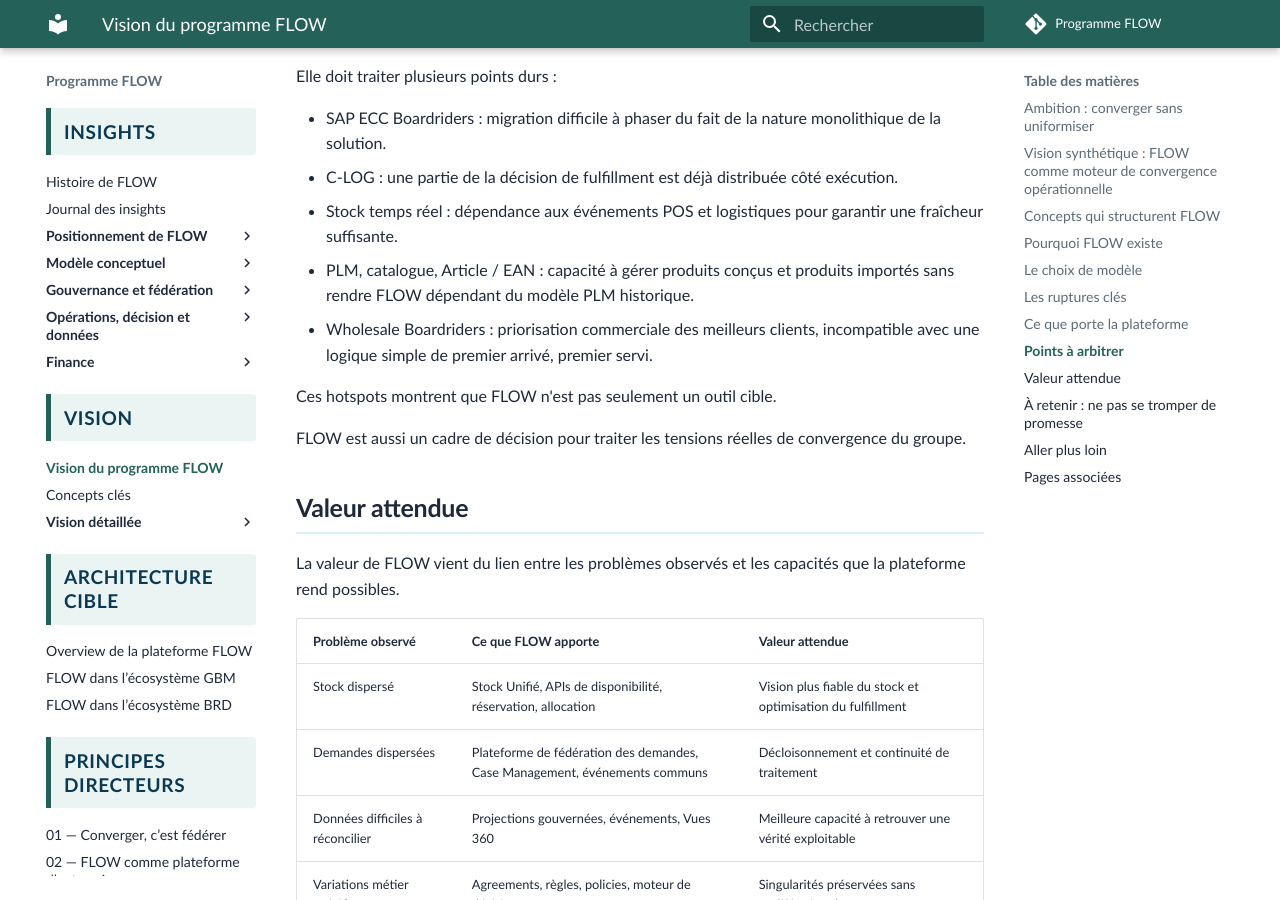
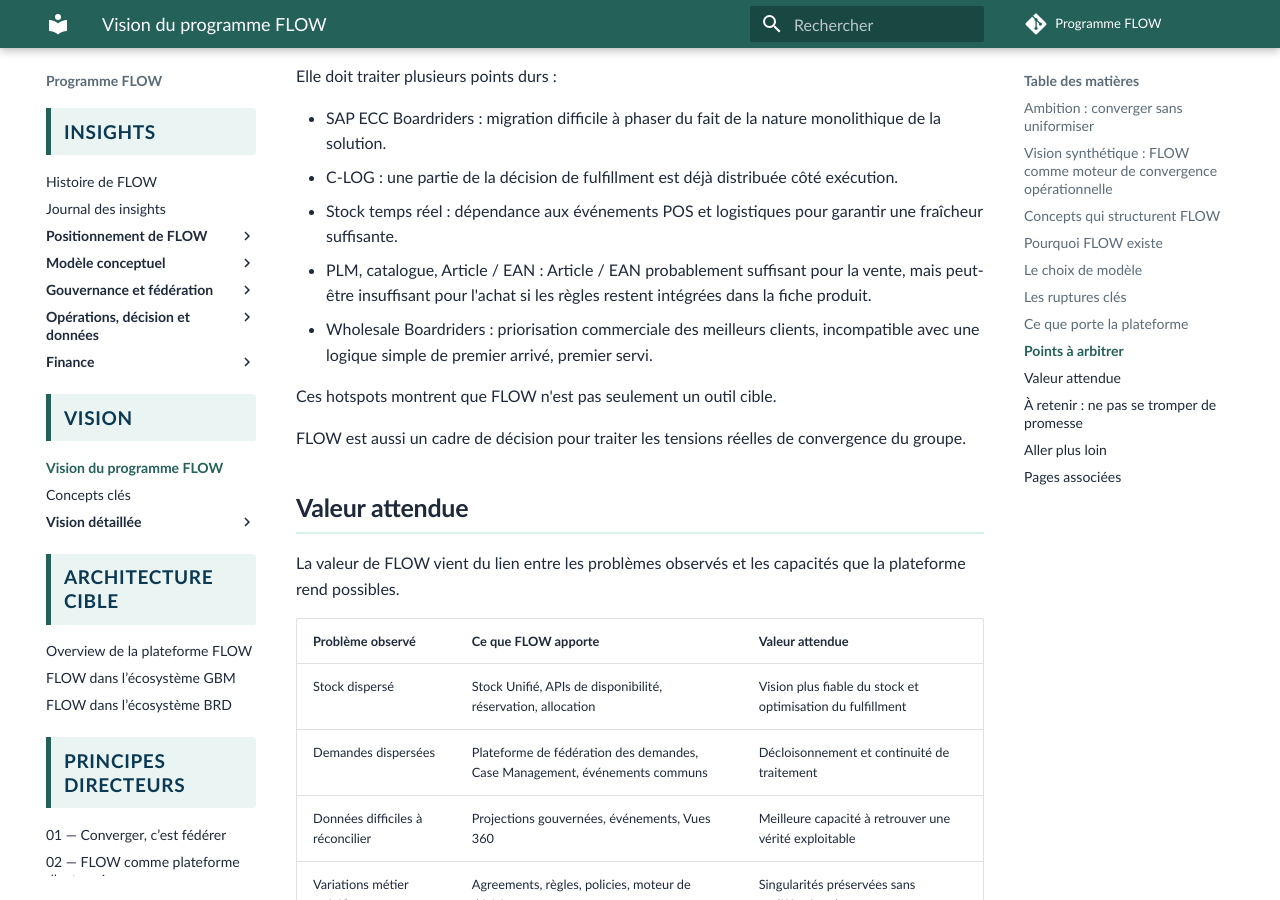
Before and after one commit to laurent-sintes/FLOW-Program, an MkDocs documentation site: the page built from docs/vision/vision-programme-flow.md, in a window 1280 px wide and 900 px high, scrolled down 4238 px. Built offline with MkDocs 1.6.1 and Material for MkDocs 9.7.7, drawn with Linux system fonts in a browser that asks for light colours; comment, search, counter and statistics services are not loaded.

Commit message:
Préciser l'arbitrage vente achat dans les hotspots de vision

```diff
--- a/docs/vision/vision-programme-flow.md
+++ b/docs/vision/vision-programme-flow.md
@@ -140,7 +140,7 @@
 - SAP ECC Boardriders : migration difficile à phaser du fait de la nature monolithique de la solution.
 - C-LOG : une partie de la décision de fulfillment est déjà distribuée côté exécution.
 - Stock temps réel : dépendance aux événements POS et logistiques pour garantir une fraîcheur suffisante.
-- PLM, catalogue, Article / EAN : capacité à gérer produits conçus et produits importés sans rendre FLOW dépendant du modèle PLM historique.
+- PLM, catalogue, Article / EAN : Article / EAN probablement suffisant pour la vente, mais peut-être insuffisant pour l'achat si les règles restent intégrées dans la fiche produit.
 - Wholesale Boardriders : priorisation commerciale des meilleurs clients, incompatible avec une logique simple de premier arrivé, premier servi.
 
 Ces hotspots montrent que FLOW n'est pas seulement un outil cible.
```
